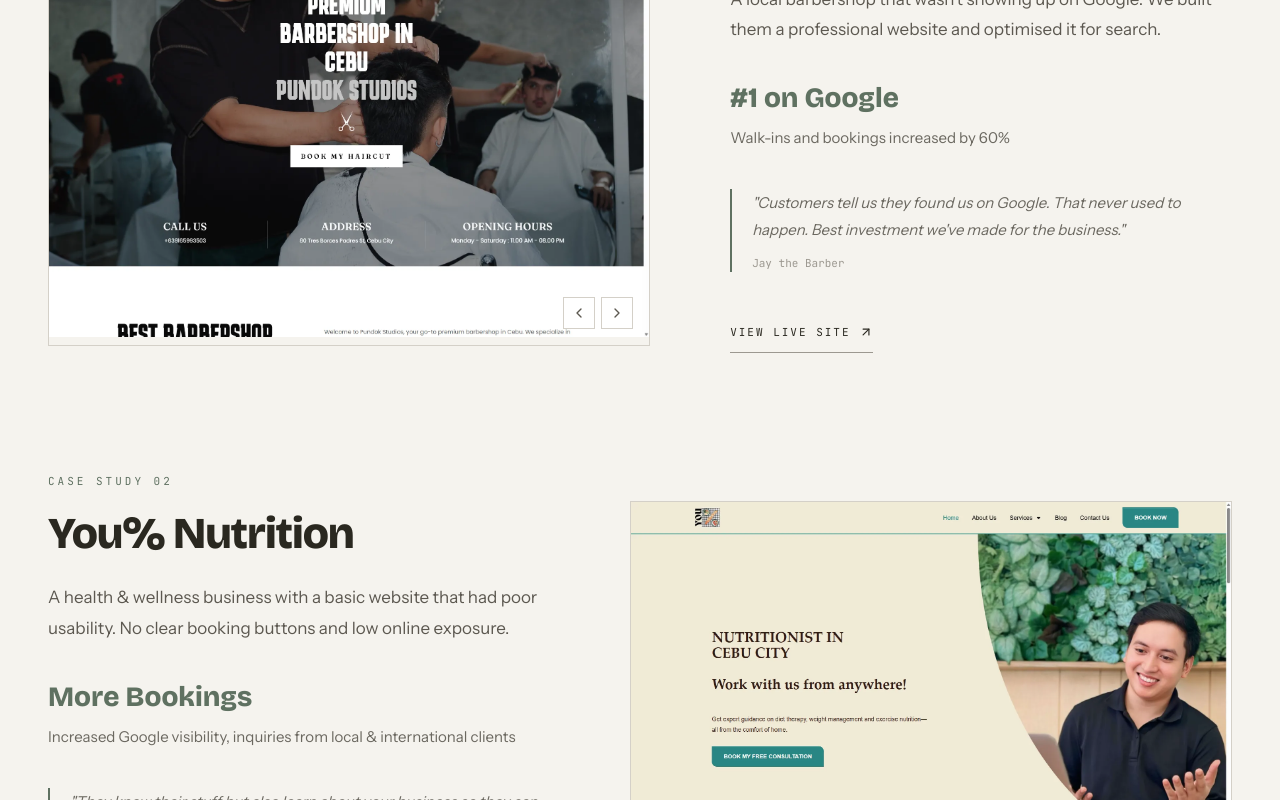
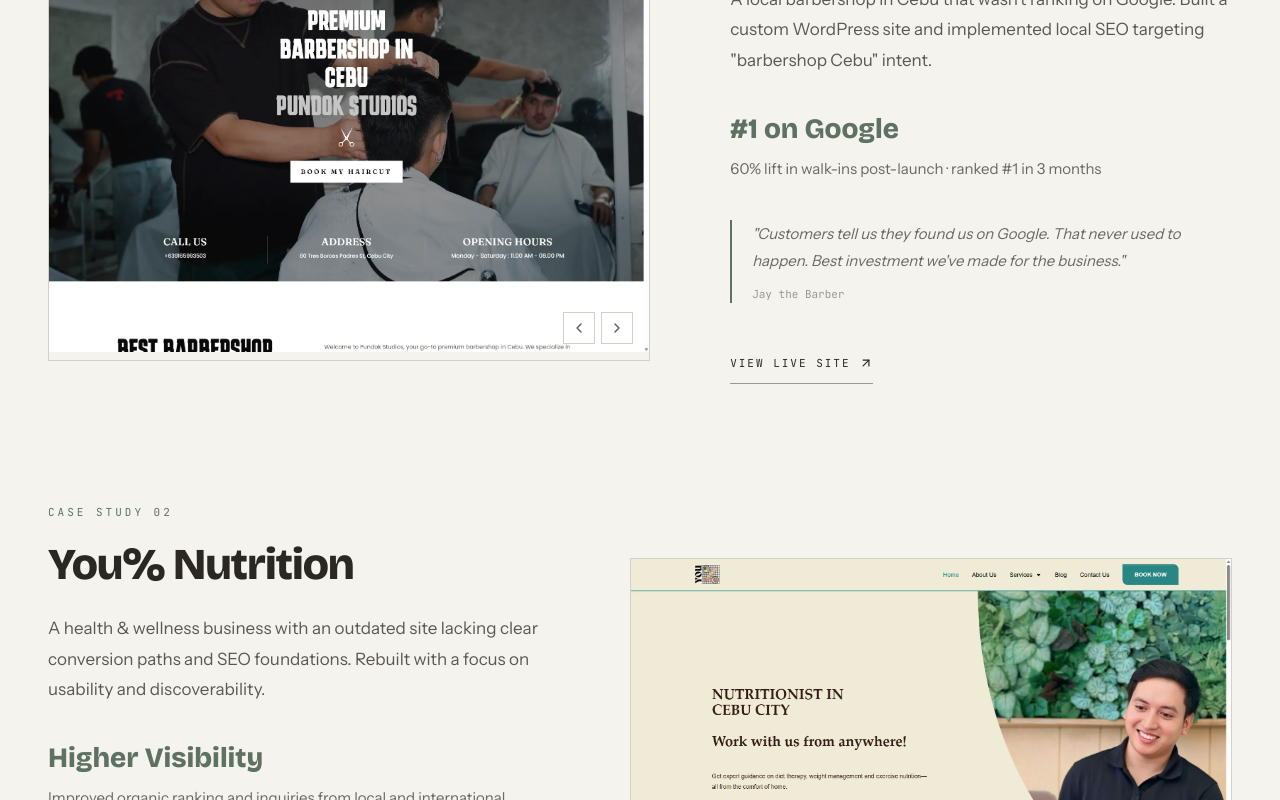
Before and after one commit to jojiShiotsuki/portfolio-new, a React (Vite) app: page /freelance in a window 1280 px wide. Shown: the part 1440-2240 px from the top of the page. Built offline with nearby package versions, Linux system fonts and the light colour scheme.

Commit message:
fix: sand off remaining service-business language in Results case studies + worker fallback + cleanup unused imports

```diff
--- a/components/Navbar.tsx
+++ b/components/Navbar.tsx
@@ -24,7 +24,7 @@
   const location = useLocation();
   const isHomePage = location.pathname === '/';
   const isAnyHome = HOME_VARIANTS.some((v) => v.path === location.pathname);
-  const { mode, theme, toggleTheme } = useTheme();
+  const { theme, toggleTheme } = useTheme();
   const pageMode = useMode();
   const copy = COPY[pageMode];
   const tickingRef = useRef(false);
--- a/components/ProjectsPreview.tsx
+++ b/components/ProjectsPreview.tsx
@@ -1,8 +1,7 @@
 import React, { useState } from 'react';
-import { Link } from 'react-router-dom';
 import { PROJECTS, COPY } from '../constants';
 import { Project } from '../types';
-import { Github, ArrowUpRight, ArrowRight } from 'lucide-react';
+import { Github, ArrowUpRight } from 'lucide-react';
 import { useTheme } from '../ThemeContext';
 import { InteractiveHoverButton } from './ui/interactive-hover-button';
 import { useMode } from '../hooks/useMode';
--- a/components/Results.tsx
+++ b/components/Results.tsx
@@ -169,7 +169,7 @@
               color: theme.textSecondary,
               marginBottom: '32px',
             }}>
-              A local barbershop that wasn't showing up on Google. We built them a professional website and optimised it for search.
+              A local barbershop in Cebu that wasn't ranking on Google. Built a custom WordPress site and implemented local SEO targeting "barbershop Cebu" intent.
             </p>
 
             <div style={{
@@ -184,7 +184,7 @@
               fontSize: '15px',
               color: theme.textTertiary,
               marginBottom: '40px',
-            }}>Walk-ins and bookings increased by 60%</p>
+            }}>60% lift in walk-ins post-launch · ranked #1 in 3 months</p>
 
             {/* Testimonial */}
             <div style={{
@@ -277,7 +277,7 @@
               color: theme.textSecondary,
               marginBottom: '32px',
             }}>
-              A health & wellness business with a basic website that had poor usability. No clear booking buttons and low online exposure.
+              A health & wellness business with an outdated site lacking clear conversion paths and SEO foundations. Rebuilt with a focus on usability and discoverability.
             </p>
 
             <div style={{
@@ -286,13 +286,13 @@
               fontWeight: 800,
               color: theme.accent,
               marginBottom: '8px',
-            }}>More Bookings</div>
+            }}>Higher Visibility</div>
             <p style={{
               fontFamily: "'Instrument Sans', sans-serif",
               fontSize: '15px',
               color: theme.textTertiary,
               marginBottom: '40px',
-            }}>Increased Google visibility, inquiries from local & international clients</p>
+            }}>Improved organic ranking and inquiries from local and international visitors</p>
 
             {/* Testimonial */}
             <div style={{
```
Also changed, not shown: 1 other file (tests, documents, lock files or other folders).
